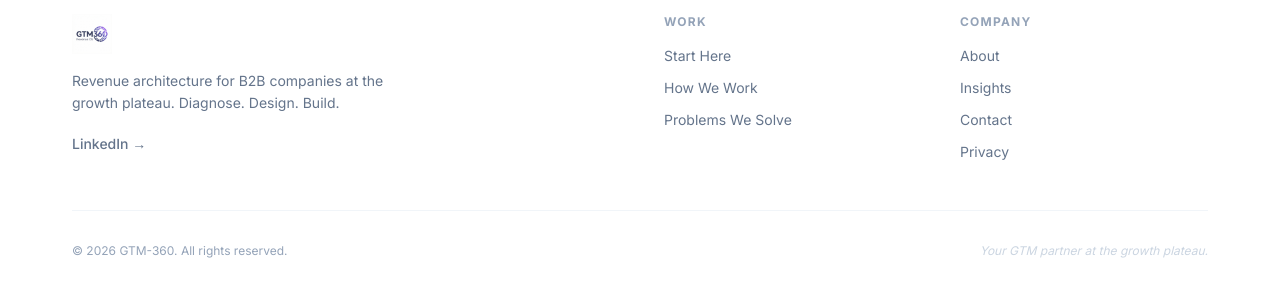
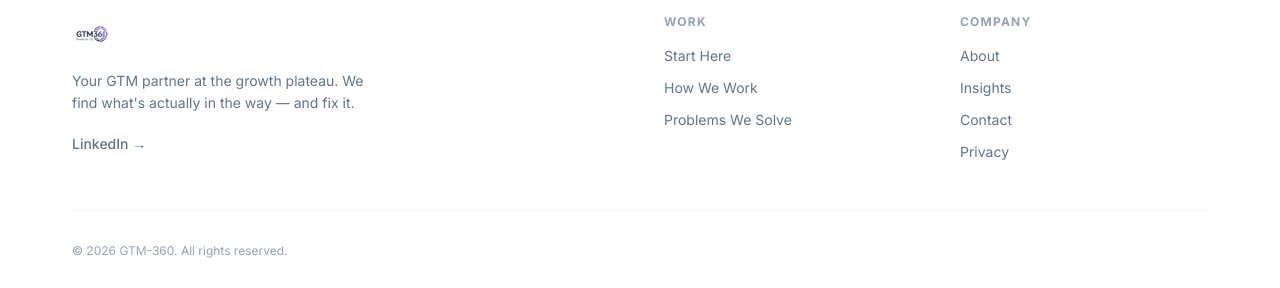
Before and after one commit to sameerjoshy/gtm-360-website, a React (Vite) app: page /insights in a window 1280 px wide. Shown: the part 2411-2699 px from the top of the page. Built offline with nearby package versions, Linux system fonts and the light colour scheme.

Commit message:
Footer: GTM partner tone throughout, remove redundant tagline

```diff
--- a/src/components/Footer.jsx
+++ b/src/components/Footer.jsx
@@ -12,7 +12,7 @@ const Footer = () => {
                     <div className="md:col-span-2">
                         <img src={logo} alt="GTM-360" className="h-10 mb-4 opacity-80 hover:opacity-100 transition-all" />
                         <p className="text-slate-500 text-sm max-w-xs leading-relaxed mb-4">
-                            Revenue architecture for B2B companies at the growth plateau. Diagnose. Design. Build.
+                            Your GTM partner at the growth plateau. We find what's actually in the way — and fix it.
                         </p>
                         <a
                             href="https://www.linkedin.com/in/sameer-joshi1/"
@@ -50,9 +50,6 @@ const Footer = () => {
                     <p className="text-slate-400 text-xs">
                         © {new Date().getFullYear()} GTM-360. All rights reserved.
                     </p>
-                    <p className="text-slate-300 text-xs italic">
-                        Your GTM partner at the growth plateau.
-                    </p>
                 </div>
             </div>
         </footer>
```
